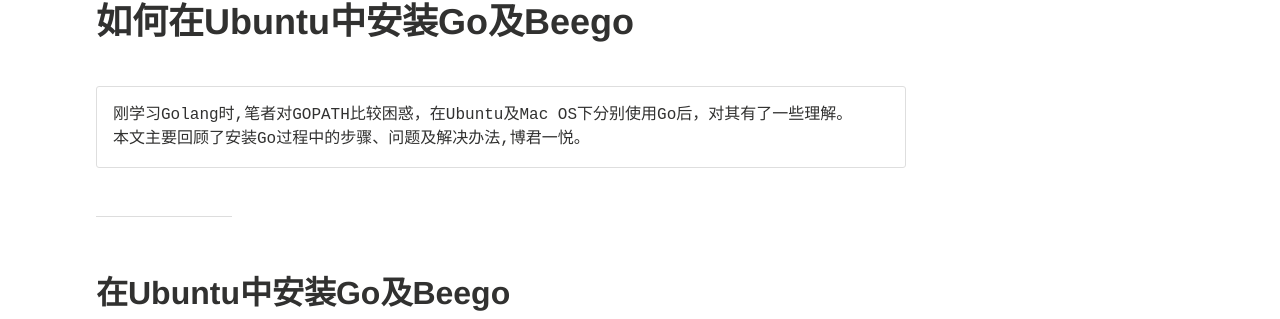
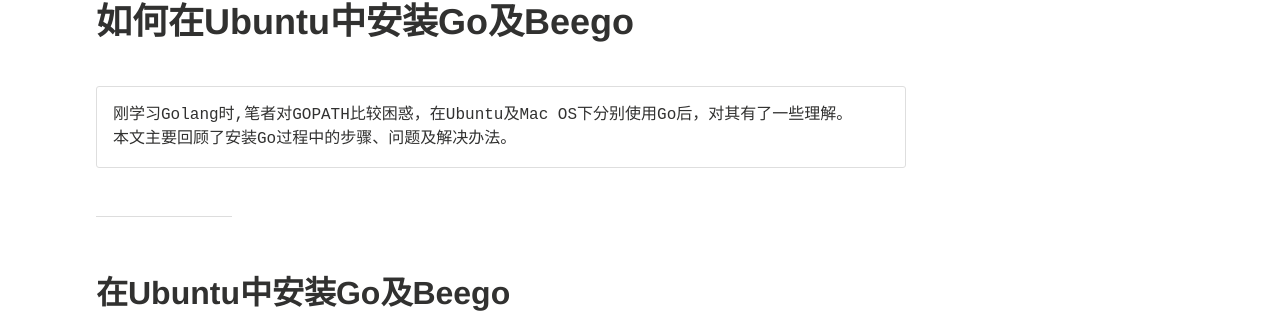
Before and after one commit to xialingsc/home, a Jekyll site: the page built from _posts/go/2015-08-09-how-to-install-golang.md, in a window 1280 px wide and 900 px high. Shown: the part 185-504 px from the top of the window. Built offline with Jekyll 4.4.1, drawn with Linux system fonts in a browser that asks for light colours; comment, search, counter and statistics services are not loaded.

Commit message:
release post

```diff
--- a/_posts/go/2015-08-09-how-to-install-golang.md
+++ b/_posts/go/2015-08-09-how-to-install-golang.md
@@ -10,7 +10,7 @@
 {% highlight bash %}
 {% raw %}
 刚学习Golang时,笔者对GOPATH比较困惑，在Ubuntu及Mac OS下分别使用Go后，对其有了一些理解。
-本文主要回顾了安装Go过程中的步骤、问题及解决办法,博君一悦。
+本文主要回顾了安装Go过程中的步骤、问题及解决办法。
 {% endraw %}
 {% endhighlight %}
 
```
